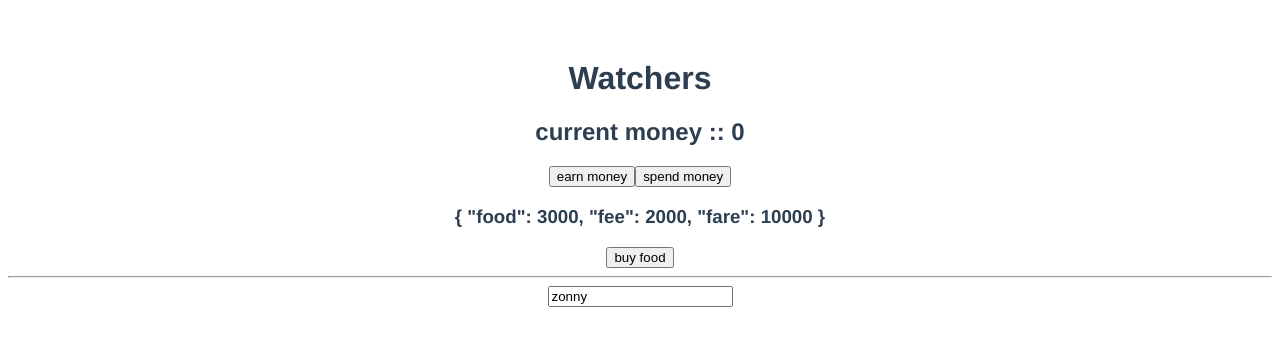
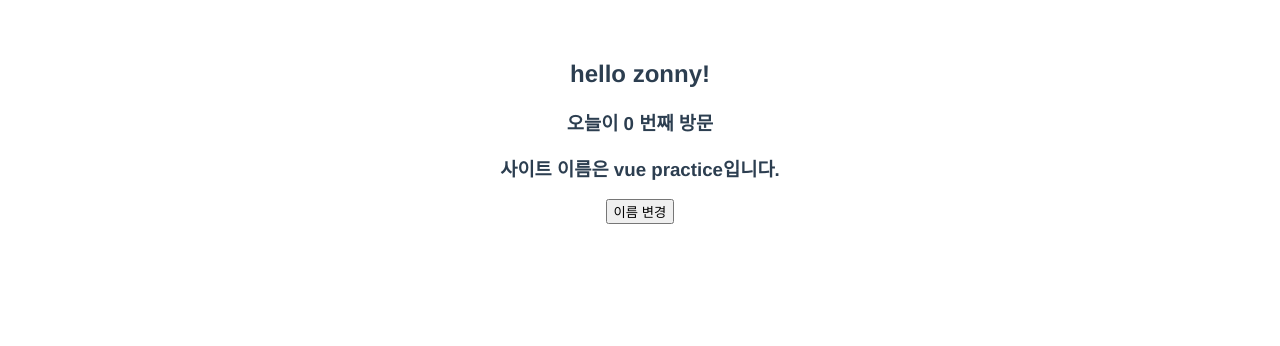
Before and after one commit to Zonny117/study, a Vue app: page / in a window 1280 px wide. Shown: the top 346 px of the page. Built offline with nearby package versions, Linux system fonts and the light colour scheme.

Commit message:
component

```diff
--- a/src/App.vue
+++ b/src/App.vue
@@ -1,68 +1,43 @@
 <template>
   <div>
-    <h1>Watchers</h1>
-    <h2>current money :: {{ money }}</h2>
-    <div>
-      <button @click="money += 100">earn money</button>
-      <button @click="money -= 100">spend money</button>
-    </div>
-    <h3>{{ receit }}</h3>
-    <button @click="receit.food += 500">buy food</button>
-    <hr />
-    <input type="text" v-model="username" />
+    <!-- username 프롭전달 -->
+    <GreetingUser
+      :username="username"
+      :numberOfVisit="numberOfVisit"
+      :siteInfo="siteInfo"
+    />
+    <button @click="changeName">이름 변경</button>
   </div>
 </template>
 
 <script>
+import GreetingUser from './components/GreetingUser.vue';
+
 export default {
   name: 'App',
   data() {
     return {
       username: 'zonny',
-      money: 0,
-      receit: {
-        food: 3000,
-        fee: 2000,
-        fare: 10000,
+      numberOfVisit: undefined,
+      siteInfo: {
+        name: 'vue practice',
+        teacher: 'asd',
+        subject: 'frontend',
       },
     };
   },
-  // 변화를 감지하는 속성
-  watch: {
-    /*
-      기본적으로 와치는 데이터 변수명과 같은 이름으로 메소드를 작성하는 방식이다.
-      또한 해당 메소드에는 두개의 패러미터가 존재하며, 변화된 값, 이전 값을 갖는다.
-    */
-    money(newValue, oldValue) {
-      if (newValue > 2000 && newValue > oldValue) {
-        // console.log('미션 컴플리트');
-      }
-      if (oldValue < 1500 && newValue < oldValue) {
-        // console.log('돈아껴');
-      }
-    },
-    /*
-      만약 데이터 변수가 객체인 경우, 와치도 객체로 작성해야하며,
-      handler라고 메소드를 작성한다.
-      또한, deep 속성을 true로 설정해야 감지할 수 있다.
-    */
-    receit: {
-      handler(newValue) {
-        console.log(newValue);
-      },
-      deep: true,
-    },
-    /*
-      와치의 특정 속성을 이용하고 싶을때도, 객체로 작성한다.
-      아래는 immediate라는 속성을 사용하기 위해, handler로 메소드를 만들고
-      해당 속성을 선언했다.
-    */
-    username: {
-      handler(newValue) {
-        console.log(newValue);
-      },
-      // 최초 렌더링시 바로 작동하는 속성
-      immediate: true,
+  /*
+    컴포넌트를 사용하기 위해서는 임포트를 우선적이로 시행.
+    그리고 components 속성의 키,값을 넣어준다.
+    GreetingUser : GreetingUser
+    그런데 es6에서는 키와 값이 동일하면 하나로 표현이 가능하다.
+  */
+  components: {
+    GreetingUser,
+  },
+  methods: {
+    changeName() {
+      this.username = 'good';
     },
   },
 };
--- /dev/null
+++ b/src/components/GreetingUser.vue
@@ -0,0 +1,41 @@
+<!--
+    컴포넌트의 이름은 대문자로 시작하며,
+    두가지 이상의 단어로 조합해 파일명을 작성하도록 권장된다.
+ -->
+<template>
+  <div>
+    <!-- 프롭으로 받은 데이터 사용 -->
+    <h2>hello {{ username }}!</h2>
+    <h3>오늘이 {{ numberOfVisit }} 번째 방문</h3>
+    <h3>사이트 이름은 {{ siteInfo.name }}입니다.</h3>
+  </div>
+</template>
+<script>
+export default {
+  /*
+    뷰파일에는 기본적으로 name 속성을 작성한다.
+    디버깅 로그에 name 속성을 통해 구분이 가능하다.
+  */
+  name: 'GreetingUser',
+  // 컴포넌트의 프롭 설정, 이름과 타입이 필요하다.
+  props: {
+    // 기본값 설정을 할 경우 아래와 같이 가능하다.
+    username: {
+      type: String,
+      default: 'user!',
+    },
+    numberOfVisit: {
+      type: Number,
+      default: 0,
+    },
+    siteInfo: {
+      type: Object,
+      default: () => {
+        return { name: 'a', teacher: 'b', subject: 'c' };
+      },
+    },
+  },
+};
+</script>
+<!-- scoped는 해당 뷰파일만 스타일을 적용하겠다는 의미이다. -->
+<style scoped></style>
--- a/src/components/HelloWorld.vue
+++ /dev/null
@@ -1,58 +0,0 @@
-<template>
-  <div class="hello">
-    <h1>{{ msg }}</h1>
-    <p>
-      For a guide and recipes on how to configure / customize this project,<br>
-      check out the
-      <a href="https://cli.vuejs.org" target="_blank" rel="noopener">vue-cli documentation</a>.
-    </p>
-    <h3>Installed CLI Plugins</h3>
-    <ul>
-      <li><a href="https://github.com/vuejs/vue-cli/tree/dev/packages/%40vue/cli-plugin-babel" target="_blank" rel="noopener">babel</a></li>
-      <li><a href="https://github.com/vuejs/vue-cli/tree/dev/packages/%40vue/cli-plugin-eslint" target="_blank" rel="noopener">eslint</a></li>
-    </ul>
-    <h3>Essential Links</h3>
-    <ul>
-      <li><a href="https://vuejs.org" target="_blank" rel="noopener">Core Docs</a></li>
-      <li><a href="https://forum.vuejs.org" target="_blank" rel="noopener">Forum</a></li>
-      <li><a href="https://chat.vuejs.org" target="_blank" rel="noopener">Community Chat</a></li>
-      <li><a href="https://twitter.com/vuejs" target="_blank" rel="noopener">Twitter</a></li>
-      <li><a href="https://news.vuejs.org" target="_blank" rel="noopener">News</a></li>
-    </ul>
-    <h3>Ecosystem</h3>
-    <ul>
-      <li><a href="https://router.vuejs.org" target="_blank" rel="noopener">vue-router</a></li>
-      <li><a href="https://vuex.vuejs.org" target="_blank" rel="noopener">vuex</a></li>
-      <li><a href="https://github.com/vuejs/vue-devtools#vue-devtools" target="_blank" rel="noopener">vue-devtools</a></li>
-      <li><a href="https://vue-loader.vuejs.org" target="_blank" rel="noopener">vue-loader</a></li>
-      <li><a href="https://github.com/vuejs/awesome-vue" target="_blank" rel="noopener">awesome-vue</a></li>
-    </ul>
-  </div>
-</template>
-
-<script>
-export default {
-  name: 'HelloWorld',
-  props: {
-    msg: String
-  }
-}
-</script>
-
-<!-- Add "scoped" attribute to limit CSS to this component only -->
-<style scoped>
-h3 {
-  margin: 40px 0 0;
-}
-ul {
-  list-style-type: none;
-  padding: 0;
-}
-li {
-  display: inline-block;
-  margin: 0 10px;
-}
-a {
-  color: #42b983;
-}
-</style>
--- /dev/null
+++ b/src/watch.vue
@@ -0,0 +1,80 @@
+<template>
+  <div>
+    <h1>Watchers</h1>
+    <h2>current money :: {{ money }}</h2>
+    <div>
+      <button @click="money += 100">earn money</button>
+      <button @click="money -= 100">spend money</button>
+    </div>
+    <h3>{{ receit }}</h3>
+    <button @click="receit.food += 500">buy food</button>
+    <hr />
+    <input type="text" v-model="username" />
+  </div>
+</template>
+
+<script>
+export default {
+  name: 'App',
+  data() {
+    return {
+      username: 'zonny',
+      money: 0,
+      receit: {
+        food: 3000,
+        fee: 2000,
+        fare: 10000,
+      },
+    };
+  },
+  // 변화를 감지하는 속성
+  watch: {
+    /*
+      기본적으로 와치는 데이터 변수명과 같은 이름으로 메소드를 작성하는 방식이다.
+      또한 해당 메소드에는 두개의 패러미터가 존재하며, 변화된 값, 이전 값을 갖는다.
+    */
+    money(newValue, oldValue) {
+      if (newValue > 2000 && newValue > oldValue) {
+        // console.log('미션 컴플리트');
+      }
+      if (oldValue < 1500 && newValue < oldValue) {
+        // console.log('돈아껴');
+      }
+    },
+    /*
+      만약 데이터 변수가 객체인 경우, 와치도 객체로 작성해야하며,
+      handler라고 메소드를 작성한다.
+      또한, deep 속성을 true로 설정해야 감지할 수 있다.
+    */
+    receit: {
+      handler(newValue) {
+        console.log(newValue);
+      },
+      deep: true,
+    },
+    /*
+      와치의 특정 속성을 이용하고 싶을때도, 객체로 작성한다.
+      아래는 immediate라는 속성을 사용하기 위해, handler로 메소드를 만들고
+      해당 속성을 선언했다.
+    */
+    username: {
+      handler(newValue) {
+        console.log(newValue);
+      },
+      // 최초 렌더링시 바로 작동하는 속성
+      immediate: true,
+    },
+  },
+};
+</script>
+
+<style>
+#app {
+  font-family: Avenir, Helvetica, Arial, sans-serif;
+  -webkit-font-smoothing: antialiased;
+  -moz-osx-font-smoothing: grayscale;
+  text-align: center;
+  color: #2c3e50;
+  margin-top: 60px;
+}
+</style>
```
